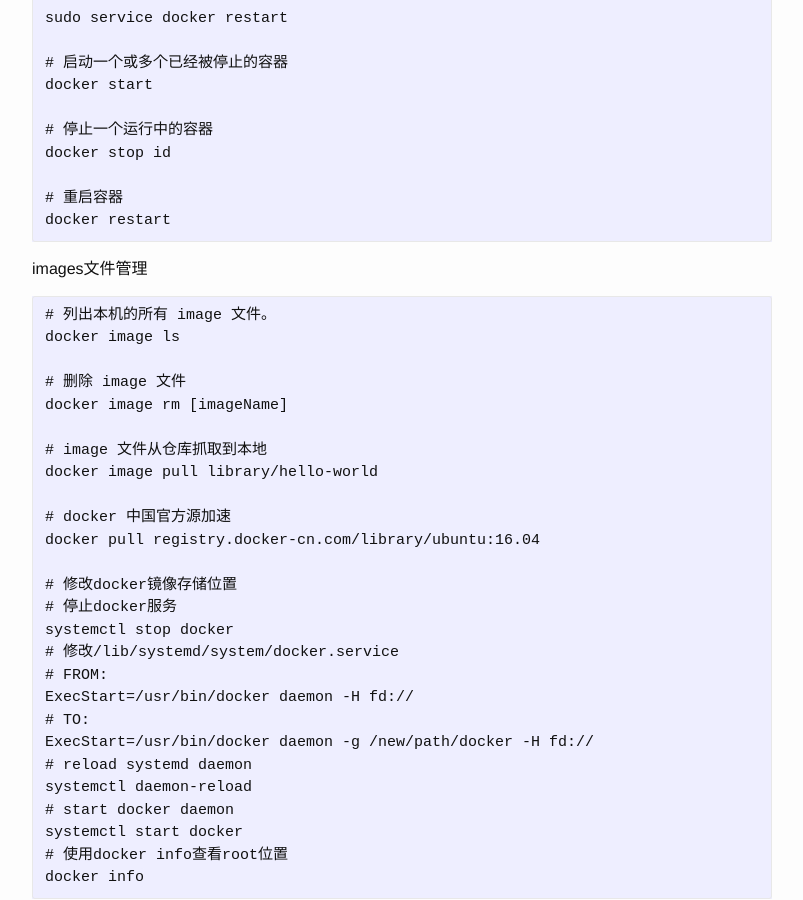
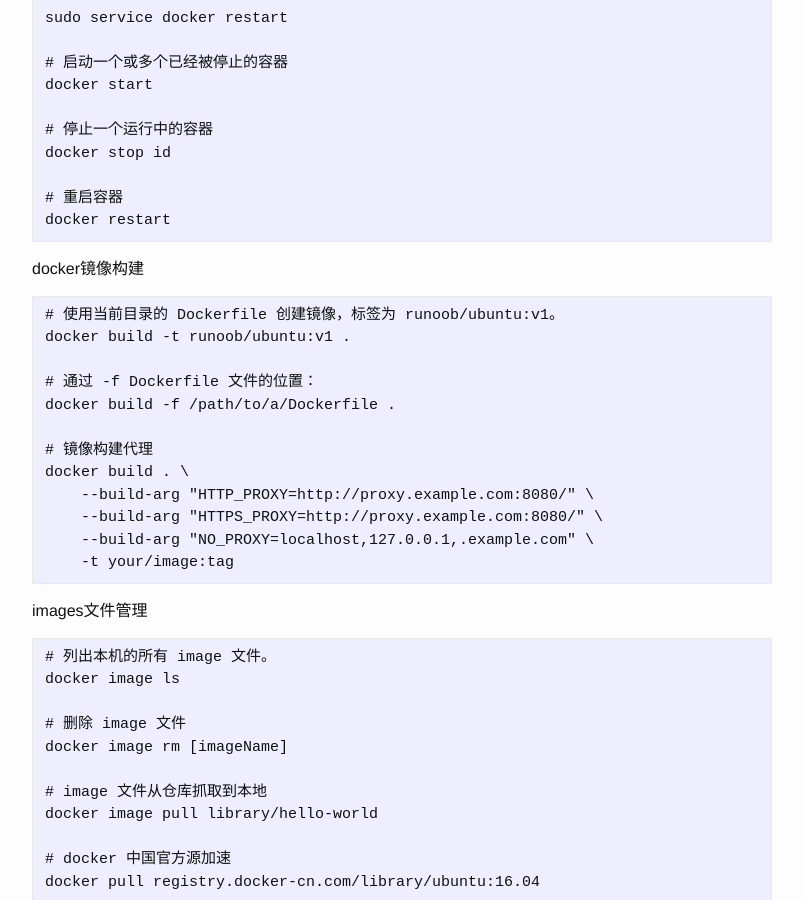
Before and after one commit to josephstalin117/josephstalin117.github.io, a Jekyll site: the page built from _posts/2018-4-30-docker.markdown, in a window 1280 px wide and 900 px high, scrolled down 803 px. Shown: the whole window, without its empty margins (238-1041 px from the left). Built offline with Jekyll 4.4.1, drawn with Linux system fonts in a browser that asks for light colours.

Commit message:
update docker build proxy

````diff
--- a/_posts/2018-4-30-docker.markdown
+++ b/_posts/2018-4-30-docker.markdown
@@ -42,6 +42,22 @@
 
 # 重启容器
 docker restart
+```
+
+docker镜像构建
+```
+# 使用当前目录的 Dockerfile 创建镜像，标签为 runoob/ubuntu:v1。
+docker build -t runoob/ubuntu:v1 .
+
+# 通过 -f Dockerfile 文件的位置：
+docker build -f /path/to/a/Dockerfile .
+
+# 镜像构建代理
+docker build . \
+    --build-arg "HTTP_PROXY=http://proxy.example.com:8080/" \
+    --build-arg "HTTPS_PROXY=http://proxy.example.com:8080/" \
+    --build-arg "NO_PROXY=localhost,127.0.0.1,.example.com" \
+    -t your/image:tag
 ```
 
 images文件管理
````
